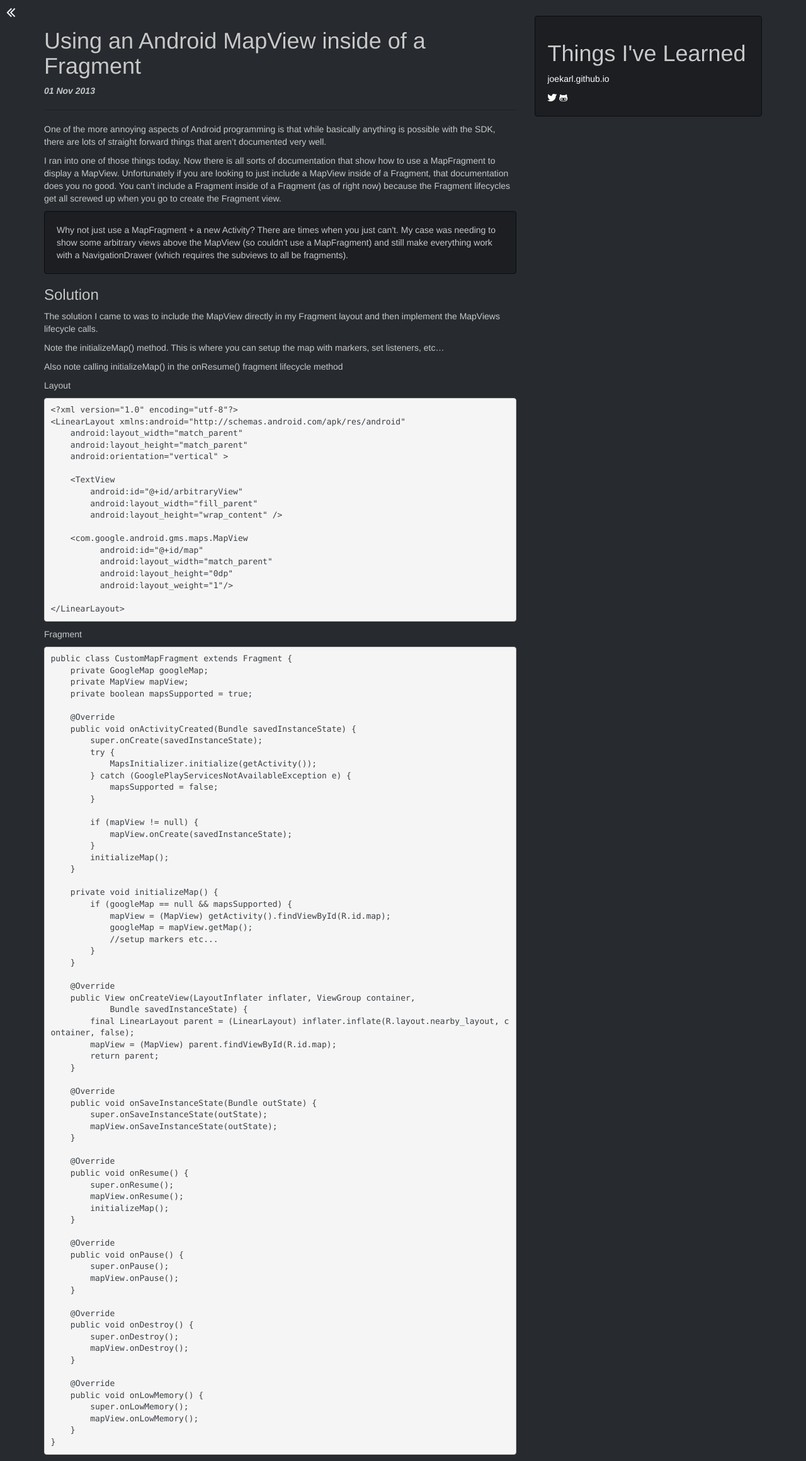
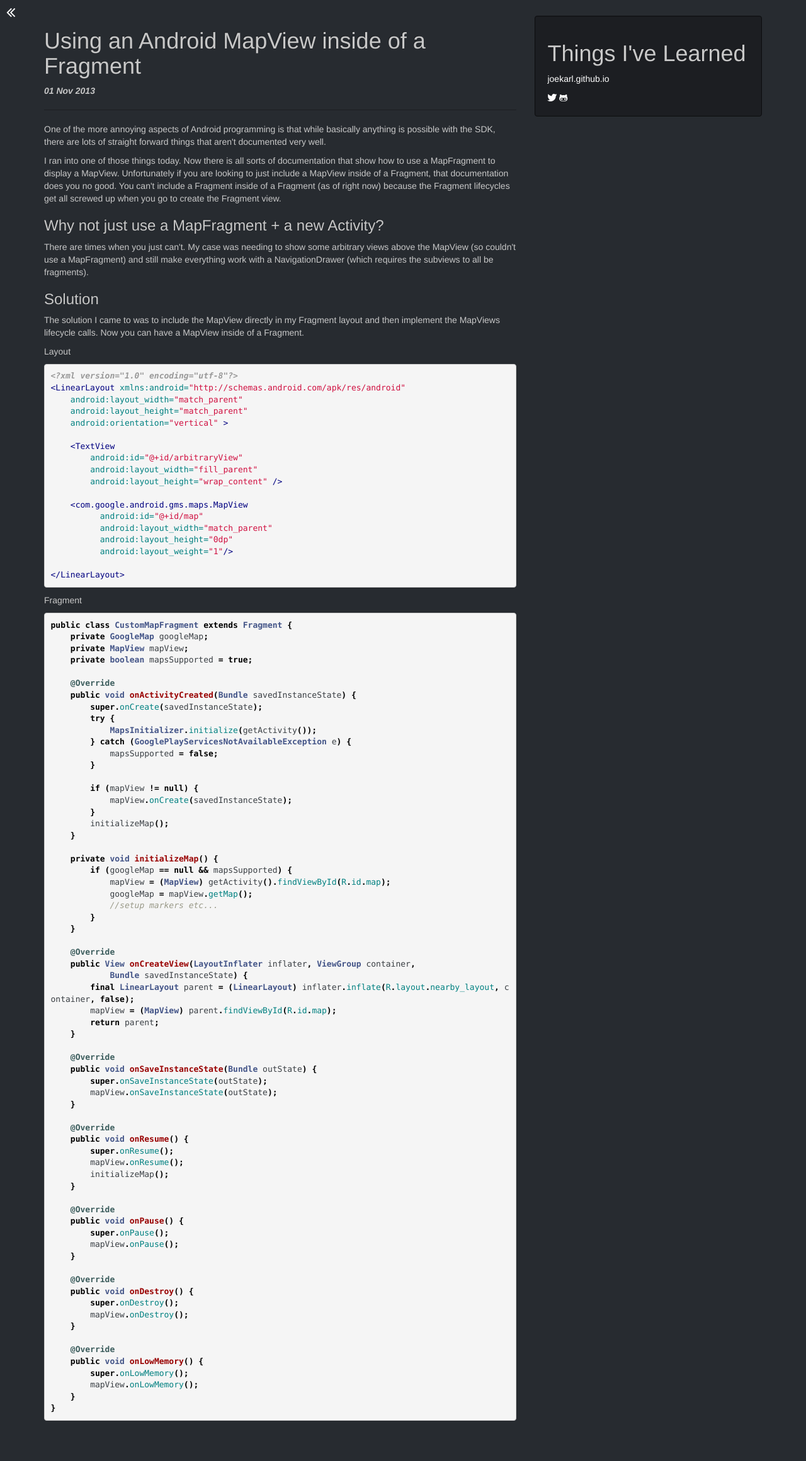
Before and after one commit to joekarl/joekarl.github.io, a Jekyll site: the page built from _posts/2013-11-1-android-map-view-inside-fragment.md, in a window 1280 px wide. Shown: the whole page at 63% size. Built offline with Jekyll 4.4.1, drawn with Linux system fonts in a browser that asks for light colours; after the commit the page ends 2266 px from its top, so only the background shows below that.

Commit message:
Syntax highlighting

```diff
--- a/Gemfile
+++ b/Gemfile
@@ -1,2 +1,4 @@
 source 'https://rubygems.org'
 gem 'github-pages'
+gem 'kramdown'
+gem 'coderay'
--- a/_config.yml
+++ b/_config.yml
@@ -1,6 +1,12 @@
 safe: true
 lsi: false
 pygments: true
+markdown: kramdown
+kramdown:
+  use_coderay: true
+  coderay:
+    coderay_line_numbers: nil
+    coderay_css: class
 source: .
 destination: ./_site
 permalink: /:year/:month/:day/:title
--- a/_layouts/default.html
+++ b/_layouts/default.html
@@ -6,6 +6,7 @@
   <link href='/assets/css/slate.bootstrap.theme.css' rel='stylesheet' type='text/css' />
   <link href='/assets/css/font-awesome.min.css' rel='stylesheet' type='text/css' />
   <link href='/assets/css/style.css' rel='stylesheet' type='text/css' />
+  <link href='/assets/css/github.pygments.css' rel='stylesheet' type='text/css' />
 </head>
 <body>
   <div id="container" class="container">
--- a/_posts/2013-11-1-android-map-view-inside-fragment.md
+++ b/_posts/2013-11-1-android-map-view-inside-fragment.md
@@ -3,107 +3,106 @@
 title: Using an Android MapView inside of a Fragment
 ---
 
-One of the more annoying aspects of Android programming is that while basically anything is possible with the SDK, there are lots of straight forward things that aren't documented very well.
+One of the more annoying aspects of Android programming is that while basically anything is possible with the SDK, there are lots of straight forward things that aren\'t documented very well.
 
-I ran into one of those things today. Now there is all sorts of documentation that show how to use a MapFragment to display a MapView. Unfortunately if you are looking to just include a MapView inside of a Fragment, that documentation does you no good. You can't include a Fragment inside of a Fragment (as of right now) because the Fragment lifecycles get all screwed up when you go to create the Fragment view.
+I ran into one of those things today. Now there is all sorts of documentation that show how to use a MapFragment to display a MapView. Unfortunately if you are looking to just include a MapView inside of a Fragment, that documentation does you no good. You can\'t include a Fragment inside of a Fragment (as of right now) because the Fragment lifecycles get all screwed up when you go to create the Fragment view.
 
-<div class="well">Why not just use a MapFragment + a new Activity?
-There are times when you just can't. My case was needing to show some arbitrary views above the MapView (so couldn't use a MapFragment) and still make everything work with a NavigationDrawer (which requires the subviews to all be fragments).</div>
+###Why not just use a MapFragment + a new Activity?
+There are times when you just can\'t. My case was needing to show some arbitrary views above the MapView (so couldn\'t use a MapFragment) and still make everything work with a NavigationDrawer (which requires the subviews to all be fragments).
+
 
 ###Solution
-The solution I came to was to include the MapView directly in my Fragment layout and then implement the MapViews lifecycle calls.
-
-Note the initializeMap() method. This is where you can setup the map with markers, set listeners, etc...
-
-Also note calling initializeMap() in the onResume() fragment lifecycle method
+The solution I came to was to include the MapView directly in my Fragment layout and then implement the MapViews lifecycle calls. Now you can have a MapView inside of a Fragment.
 
 Layout
+{% highlight xml %}
+<?xml version="1.0" encoding="utf-8"?>
+<LinearLayout xmlns:android="http://schemas.android.com/apk/res/android"
+    android:layout_width="match_parent"
+    android:layout_height="match_parent"
+    android:orientation="vertical" >
 
-    <?xml version="1.0" encoding="utf-8"?>
-    <LinearLayout xmlns:android="http://schemas.android.com/apk/res/android"
-        android:layout_width="match_parent"
-        android:layout_height="match_parent"
-        android:orientation="vertical" >
+    <TextView
+        android:id="@+id/arbitraryView"
+        android:layout_width="fill_parent"
+        android:layout_height="wrap_content" />
 
-        <TextView
-            android:id="@+id/arbitraryView"
-            android:layout_width="fill_parent"
-            android:layout_height="wrap_content" />
+    <com.google.android.gms.maps.MapView
+          android:id="@+id/map"
+          android:layout_width="match_parent"
+          android:layout_height="0dp"
+          android:layout_weight="1"/>
 
-        <com.google.android.gms.maps.MapView
-              android:id="@+id/map"
-              android:layout_width="match_parent"
-              android:layout_height="0dp"
-              android:layout_weight="1"/>
-
-    </LinearLayout>
+</LinearLayout>
+{% endhighlight %}
 
 Fragment
+{% highlight java %}
+public class CustomMapFragment extends Fragment {
+    private GoogleMap googleMap;
+    private MapView mapView;
+    private boolean mapsSupported = true;
 
-    public class CustomMapFragment extends Fragment {
-        private GoogleMap googleMap;
-        private MapView mapView;
-        private boolean mapsSupported = true;
-
-        @Override
-        public void onActivityCreated(Bundle savedInstanceState) {
-            super.onCreate(savedInstanceState);
-            try {
-                MapsInitializer.initialize(getActivity());
-            } catch (GooglePlayServicesNotAvailableException e) {
-                mapsSupported = false;
-            }
-
-            if (mapView != null) {
-                mapView.onCreate(savedInstanceState);
-            }
-            initializeMap();
+    @Override
+    public void onActivityCreated(Bundle savedInstanceState) {
+        super.onCreate(savedInstanceState);
+        try {
+            MapsInitializer.initialize(getActivity());
+        } catch (GooglePlayServicesNotAvailableException e) {
+            mapsSupported = false;
         }
 
-        private void initializeMap() {
-            if (googleMap == null && mapsSupported) {
-                mapView = (MapView) getActivity().findViewById(R.id.map);
-                googleMap = mapView.getMap();
-                //setup markers etc...
-            }
+        if (mapView != null) {
+            mapView.onCreate(savedInstanceState);
         }
+        initializeMap();
+    }
 
-        @Override
-        public View onCreateView(LayoutInflater inflater, ViewGroup container,
-                Bundle savedInstanceState) {
-            final LinearLayout parent = (LinearLayout) inflater.inflate(R.layout.nearby_layout, container, false);
-            mapView = (MapView) parent.findViewById(R.id.map);
-            return parent;
-        }
-
-        @Override
-        public void onSaveInstanceState(Bundle outState) {
-            super.onSaveInstanceState(outState);
-            mapView.onSaveInstanceState(outState);
-        }
-
-        @Override
-        public void onResume() {
-            super.onResume();
-            mapView.onResume();
-            initializeMap();
-        }
-
-        @Override
-        public void onPause() {
-            super.onPause();
-            mapView.onPause();
-        }
-
-        @Override
-        public void onDestroy() {
-            super.onDestroy();
-            mapView.onDestroy();
-        }
-
-        @Override
-        public void onLowMemory() {
-            super.onLowMemory();
-            mapView.onLowMemory();
+    private void initializeMap() {
+        if (googleMap == null && mapsSupported) {
+            mapView = (MapView) getActivity().findViewById(R.id.map);
+            googleMap = mapView.getMap();
+            //setup markers etc...
         }
     }
+
+    @Override
+    public View onCreateView(LayoutInflater inflater, ViewGroup container,
+            Bundle savedInstanceState) {
+        final LinearLayout parent = (LinearLayout) inflater.inflate(R.layout.nearby_layout, container, false);
+        mapView = (MapView) parent.findViewById(R.id.map);
+        return parent;
+    }
+
+    @Override
+    public void onSaveInstanceState(Bundle outState) {
+        super.onSaveInstanceState(outState);
+        mapView.onSaveInstanceState(outState);
+    }
+
+    @Override
+    public void onResume() {
+        super.onResume();
+        mapView.onResume();
+        initializeMap();
+    }
+
+    @Override
+    public void onPause() {
+        super.onPause();
+        mapView.onPause();
+    }
+
+    @Override
+    public void onDestroy() {
+        super.onDestroy();
+        mapView.onDestroy();
+    }
+
+    @Override
+    public void onLowMemory() {
+        super.onLowMemory();
+        mapView.onLowMemory();
+    }
+}
+{% endhighlight %}
--- /dev/null
+++ b/assets/css/github.pygments.css
@@ -0,0 +1,61 @@
+.hll { background-color: #ffffcc }
+.c { color: #999988; font-style: italic } /* Comment */
+.err { color: #a61717; background-color: #e3d2d2 } /* Error */
+.k { color: #000000; font-weight: bold } /* Keyword */
+.o { color: #000000; font-weight: bold } /* Operator */
+.cm { color: #999988; font-style: italic } /* Comment.Multiline */
+.cp { color: #999999; font-weight: bold; font-style: italic } /* Comment.Preproc */
+.c1 { color: #999988; font-style: italic } /* Comment.Single */
+.cs { color: #999999; font-weight: bold; font-style: italic } /* Comment.Special */
+.gd { color: #000000; background-color: #ffdddd } /* Generic.Deleted */
+.ge { color: #000000; font-style: italic } /* Generic.Emph */
+.gr { color: #aa0000 } /* Generic.Error */
+.gh { color: #999999 } /* Generic.Heading */
+.gi { color: #000000; background-color: #ddffdd } /* Generic.Inserted */
+.go { color: #888888 } /* Generic.Output */
+.gp { color: #555555 } /* Generic.Prompt */
+.gs { font-weight: bold } /* Generic.Strong */
+.gu { color: #aaaaaa } /* Generic.Subheading */
+.gt { color: #aa0000 } /* Generic.Traceback */
+.kc { color: #000000; font-weight: bold } /* Keyword.Constant */
+.kd { color: #000000; font-weight: bold } /* Keyword.Declaration */
+.kn { color: #000000; font-weight: bold } /* Keyword.Namespace */
+.kp { color: #000000; font-weight: bold } /* Keyword.Pseudo */
+.kr { color: #000000; font-weight: bold } /* Keyword.Reserved */
+.kt { color: #445588; font-weight: bold } /* Keyword.Type */
+.m { color: #009999 } /* Literal.Number */
+.s { color: #d01040 } /* Literal.String */
+.na { color: #008080 } /* Name.Attribute */
+.nb { color: #0086B3 } /* Name.Builtin */
+.nc { color: #445588; font-weight: bold } /* Name.Class */
+.no { color: #008080 } /* Name.Constant */
+.nd { color: #3c5d5d; font-weight: bold } /* Name.Decorator */
+.ni { color: #800080 } /* Name.Entity */
+.ne { color: #990000; font-weight: bold } /* Name.Exception */
+.nf { color: #990000; font-weight: bold } /* Name.Function */
+.nl { color: #990000; font-weight: bold } /* Name.Label */
+.nn { color: #555555 } /* Name.Namespace */
+.nt { color: #000080 } /* Name.Tag */
+.nv { color: #008080 } /* Name.Variable */
+.ow { color: #000000; font-weight: bold } /* Operator.Word */
+.w { color: #bbbbbb } /* Text.Whitespace */
+.mf { color: #009999 } /* Literal.Number.Float */
+.mh { color: #009999 } /* Literal.Number.Hex */
+.mi { color: #009999 } /* Literal.Number.Integer */
+.mo { color: #009999 } /* Literal.Number.Oct */
+.sb { color: #d01040 } /* Literal.String.Backtick */
+.sc { color: #d01040 } /* Literal.String.Char */
+.sd { color: #d01040 } /* Literal.String.Doc */
+.s2 { color: #d01040 } /* Literal.String.Double */
+.se { color: #d01040 } /* Literal.String.Escape */
+.sh { color: #d01040 } /* Literal.String.Heredoc */
+.si { color: #d01040 } /* Literal.String.Interpol */
+.sx { color: #d01040 } /* Literal.String.Other */
+.sr { color: #009926 } /* Literal.String.Regex */
+.s1 { color: #d01040 } /* Literal.String.Single */
+.ss { color: #990073 } /* Literal.String.Symbol */
+.bp { color: #999999 } /* Name.Builtin.Pseudo */
+.vc { color: #008080 } /* Name.Variable.Class */
+.vg { color: #008080 } /* Name.Variable.Global */
+.vi { color: #008080 } /* Name.Variable.Instance */
+.il { color: #009999 } /* Literal.Number.Integer.Long */
```
Also changed, not shown: Gemfile.lock.
